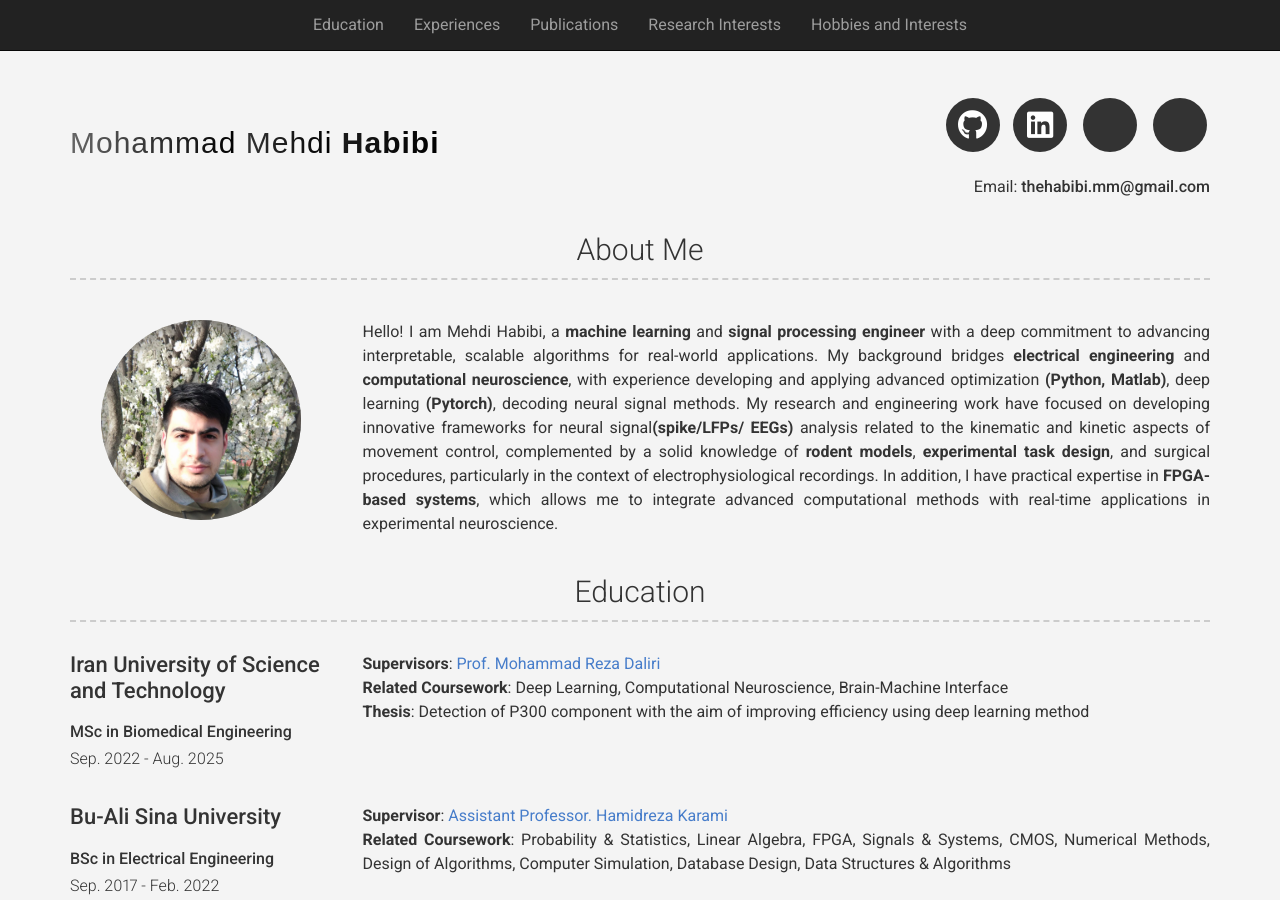
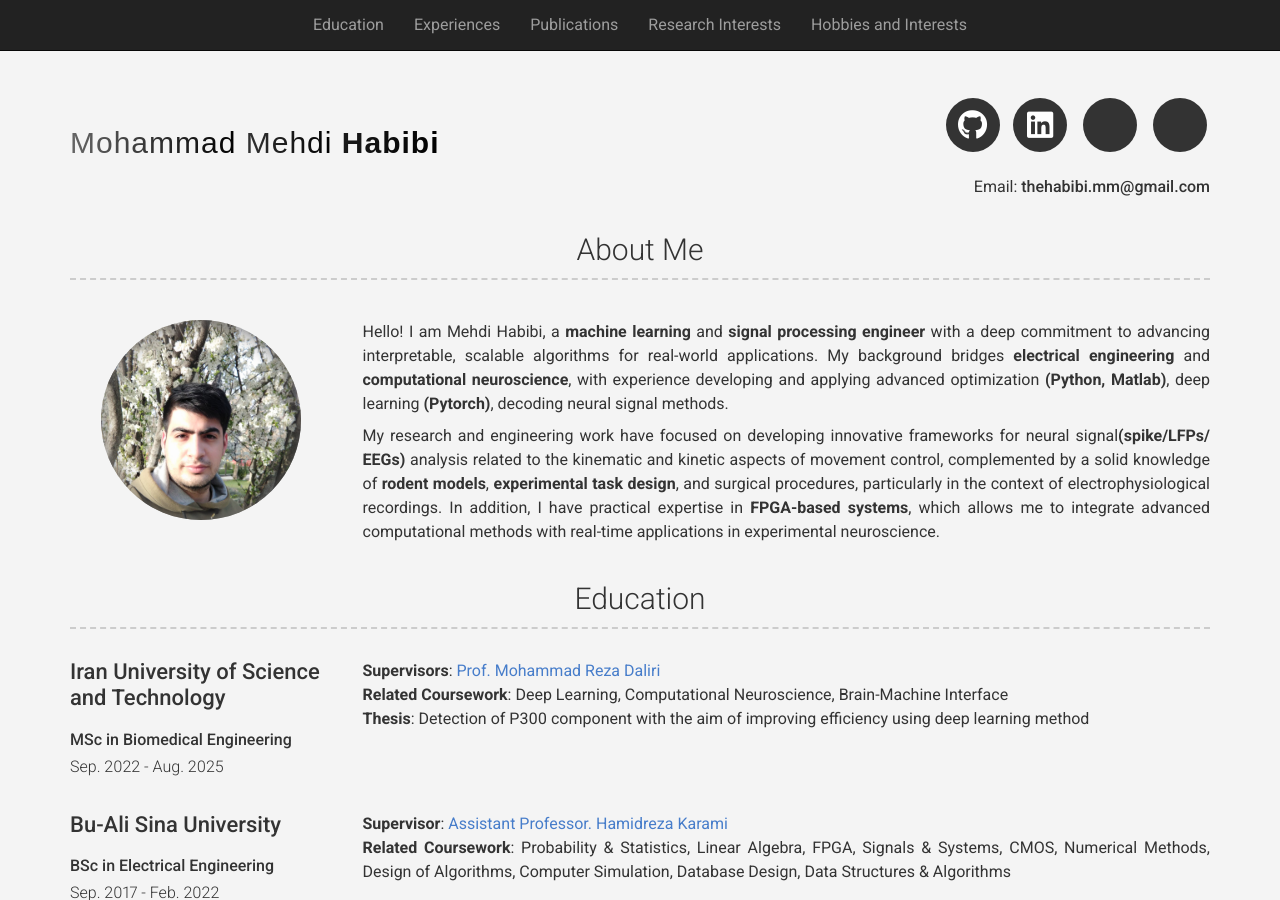
Before and after one commit to HabibiMehdi/HabibiMehdi.github.io, a Jekyll site: the page built from index.md, in a window 1280 px wide and 900 px high. Built offline with Jekyll 4.4.1, drawn with Linux system fonts in a browser that asks for light colours; nearby versions of some CDN libraries; a style sheet for code colours, icons or effects is not loaded; part of the change alters nothing that is shown; some of the changed text lies outside the part shown.

```diff
--- a/_config.yml
+++ b/_config.yml
@@ -46,6 +46,11 @@ about_profile_image: /images/profile.jpg
 about_content: |
   Hello! I am Mehdi Habibi, a **machine learning** and **signal processing engineer** with a deep commitment to advancing interpretable, scalable algorithms for real-world applications.
   My background bridges **electrical engineering** and **computational neuroscience**, with experience developing and applying advanced optimization **(Python, Matlab)**, deep learning **(Pytorch)**, decoding neural signal methods.
+
+
+
+
+
   My research and engineering work have focused on developing innovative frameworks for neural signal**(spike/LFPs/ EEGs)** analysis related to the kinematic and kinetic aspects of movement control, complemented by a solid knowledge of **rodent models**, **experimental task design**, and surgical procedures, particularly in the context of electrophysiological recordings. In addition, I have practical expertise in **FPGA-based systems**, which allows me to integrate advanced computational methods with real-time applications in experimental neuroscience.
 
 # Content sections
@@ -117,7 +122,7 @@ content:
     layout: list
     content:
       - layout: left
-        title: Computational & AI Research
+        title: My Research Interest
         description: |
           - Computational neuroscience
           - Sequential Decision Making
@@ -126,7 +131,7 @@ content:
           - Large Language Models (LLM)
 
 
-  - title: Hobbies
+  - title: My Hobbies
     layout: list
     content:
       - layout: left
```
